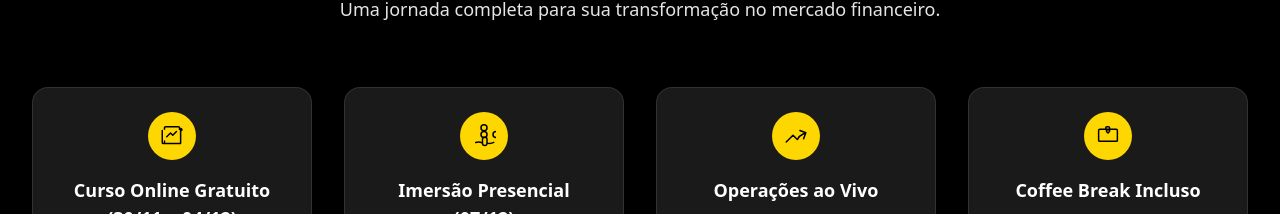
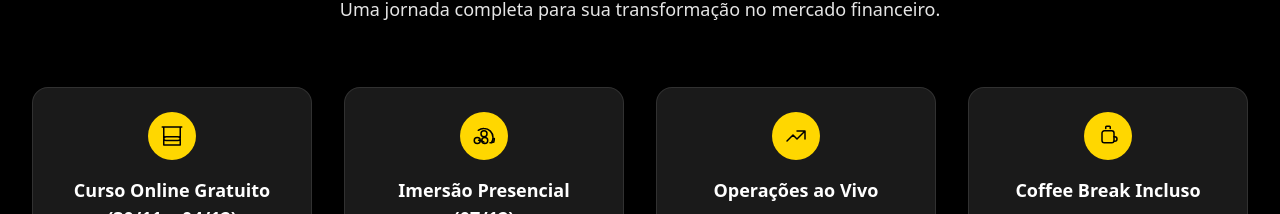
Before and after one commit to WorkiDigital/virada-financeira, a React (Vite) app: page / in a window 1280 px wide. Shown: the part 957-1171 px from the top of the page. Built offline with nearby package versions, Linux system fonts and the light colour scheme.

Commit message:
fix: Update icon component SVGs
Refreshes several SVG icons within the component library. This update ensures the icons adhere to current design standards and potentially improve rendering or clarity.

```diff
--- a/components/icons/CoffeeIcon.tsx
+++ b/components/icons/CoffeeIcon.tsx
@@ -1,8 +1,11 @@
+
 import React from 'react';
 
 const CoffeeIcon: React.FC<React.SVGProps<SVGSVGElement>> = (props) => (
-  <svg xmlns="http://www.w3.org/2000/svg" fill="none" viewBox="0 0 24 24" strokeWidth={1.5} stroke="currentColor" {...props}>
-    <path strokeLinecap="round" strokeLinejoin="round" d="M13.5 5.25v2.25m0 0l-1.5 1.5-1.5-1.5V5.25m3 0V3.75c0-.621-.504-1.125-1.125-1.125H10.875c-.621 0-1.125.504-1.125 1.125v1.5m3 0a.375.375 0 0 1-.375.375H10.125a.375.375 0 0 1-.375-.375m3 0M3.75 5.25h16.5c.621 0 1.125.504 1.125 1.125v9.75c0 .621-.504 1.125-1.125 1.125H3.75c-.621 0-1.125-.504-1.125-1.125V6.375c0-.621.504-1.125 1.125-1.125Z" />
-  </svg>
+    <svg xmlns="http://www.w3.org/2000/svg" fill="none" viewBox="0 0 24 24" strokeWidth={1.5} stroke="currentColor" {...props}>
+        <path strokeLinecap="round" strokeLinejoin="round" d="M8.25 6.75h7.5a2.25 2.25 0 012.25 2.25v7.5a2.25 2.25 0 01-2.25 2.25h-7.5a2.25 2.25 0 01-2.25-2.25v-7.5A2.25 2.25 0 018.25 6.75z" />
+        <path strokeLinecap="round" strokeLinejoin="round" d="M18 12.75h.75a2.25 2.25 0 012.25 2.25v0a2.25 2.25 0 01-2.25 2.25h-.75" />
+        <path strokeLinecap="round" strokeLinejoin="round" d="M9.75 4.5v-1.5a.75.75 0 01.75-.75h3a.75.75 0 01.75.75v1.5" />
+    </svg>
 );
 export default CoffeeIcon;
--- a/components/icons/PresentationChartBarIcon.tsx
+++ b/components/icons/PresentationChartBarIcon.tsx
@@ -3,7 +3,7 @@ import React from 'react';
 
 const PresentationChartBarIcon: React.FC<React.SVGProps<SVGSVGElement>> = (props) => (
   <svg xmlns="http://www.w3.org/2000/svg" fill="none" viewBox="0 0 24 24" strokeWidth={1.5} stroke="currentColor" {...props}>
-    <path strokeLinecap="round" strokeLinejoin="round" d="M3.375 19.5h17.25m-17.25 0a1.125 1.125 0 0 1-1.125-1.125V6.375m1.125 13.125A1.125 1.125 0 0 0 4.5 18.375v-1.5m-1.125 2.625a1.125 1.125 0 0 1-1.125-1.125V6.375m19.5 0A1.125 1.125 0 0 0 19.5 5.25v-1.5a1.125 1.125 0 0 0-1.125-1.125H5.625A1.125 1.125 0 0 0 4.5 3.75v1.5m15 0a1.125 1.125 0 0 1 1.125 1.125v12a1.125 1.125 0 0 1-1.125 1.125M16.5 7.5l-3.75 3.75-2.25-2.25-3.75 3.75" />
+    <path strokeLinecap="round" strokeLinejoin="round" d="M3.75 3v11.25A2.25 2.25 0 0 0 6 16.5h12M3.75 3h-1.5m1.5 0h16.5m0 0h1.5m-1.5 0v11.25A2.25 2.25 0 0 1 18 16.5h-12a2.25 2.25 0 0 1-2.25-2.25V3M3.75 21v-6.125A2.25 2.25 0 0 1 6 12.625h12A2.25 2.25 0 0 1 20.25 14.875V21M3.75 21h16.5" />
   </svg>
 );
 
--- a/components/icons/TrendingUpIcon.tsx
+++ b/components/icons/TrendingUpIcon.tsx
@@ -1,8 +1,9 @@
+
 import React from 'react';
 
 const TrendingUpIcon: React.FC<React.SVGProps<SVGSVGElement>> = (props) => (
   <svg xmlns="http://www.w3.org/2000/svg" fill="none" viewBox="0 0 24 24" strokeWidth={1.5} stroke="currentColor" {...props}>
-    <path strokeLinecap="round" strokeLinejoin="round" d="M2.25 18 9 11.25l4.306 4.306a11.95 11.95 0 0 1 5.814-5.516l2.74-1.22m0 0-5.94-2.28m5.94 2.28-2.28 5.941" />
+    <path strokeLinecap="round" strokeLinejoin="round" d="M13 7h8m0 0v8m0-8-8 8-4-4-6 6" />
   </svg>
 );
 
--- a/components/icons/UsersIcon.tsx
+++ b/components/icons/UsersIcon.tsx
@@ -1,8 +1,12 @@
+
 import React from 'react';
 
 const UsersIcon: React.FC<React.SVGProps<SVGSVGElement>> = (props) => (
   <svg xmlns="http://www.w3.org/2000/svg" fill="none" viewBox="0 0 24 24" strokeWidth={1.5} stroke="currentColor" {...props}>
-    <path strokeLinecap="round" strokeLinejoin="round" d="M15 19.128a9.38 9.38 0 0 0 2.625.372 9.337 9.337 0 0 0 4.121-1.063M15 19.128v-3.86a2.25 2.25 0 0 0-4.5 0v3.86m0 0a9.337 9.337 0 0 0-4.121-1.063 9.38 9.38 0 0 0-2.625.372M15 19.128a2.25 2.25 0 0 1-4.5 0M9 10.5a3 3 0 1 1 6 0 3 3 0 0 1-6 0Zm12 0a3 3 0 1 1 6 0 3 3 0 0 1-6 0ZM9 3.75a3 3 0 1 1 6 0 3 3 0 0 1-6 0Z" />
+    <path strokeLinecap="round" strokeLinejoin="round" d="M18 18.72a9.094 9.094 0 0 0 3.742-.587 9.094 9.094 0 0 0 .587-3.742M6.28 6.28A9.094 9.094 0 0 1 12 4.5c4.97 0 9 4.03 9 9a9.094 9.094 0 0 1-1.758 5.445M12 18a9.094 9.094 0 0 0-5.445-1.758" />
+    <path strokeLinecap="round" strokeLinejoin="round" d="M15 9.75a3 3 0 1 1-6 0 3 3 0 0 1 6 0Z" />
+    <path strokeLinecap="round" strokeLinejoin="round" d="M15.75 16.5a3 3 0 1 1-6 0 3 3 0 0 1 6 0Z" />
+    <path strokeLinecap="round" strokeLinejoin="round" d="M8.25 16.5a3 3 0 1 1-6 0 3 3 0 0 1 6 0Z" />
   </svg>
 );
 
```
